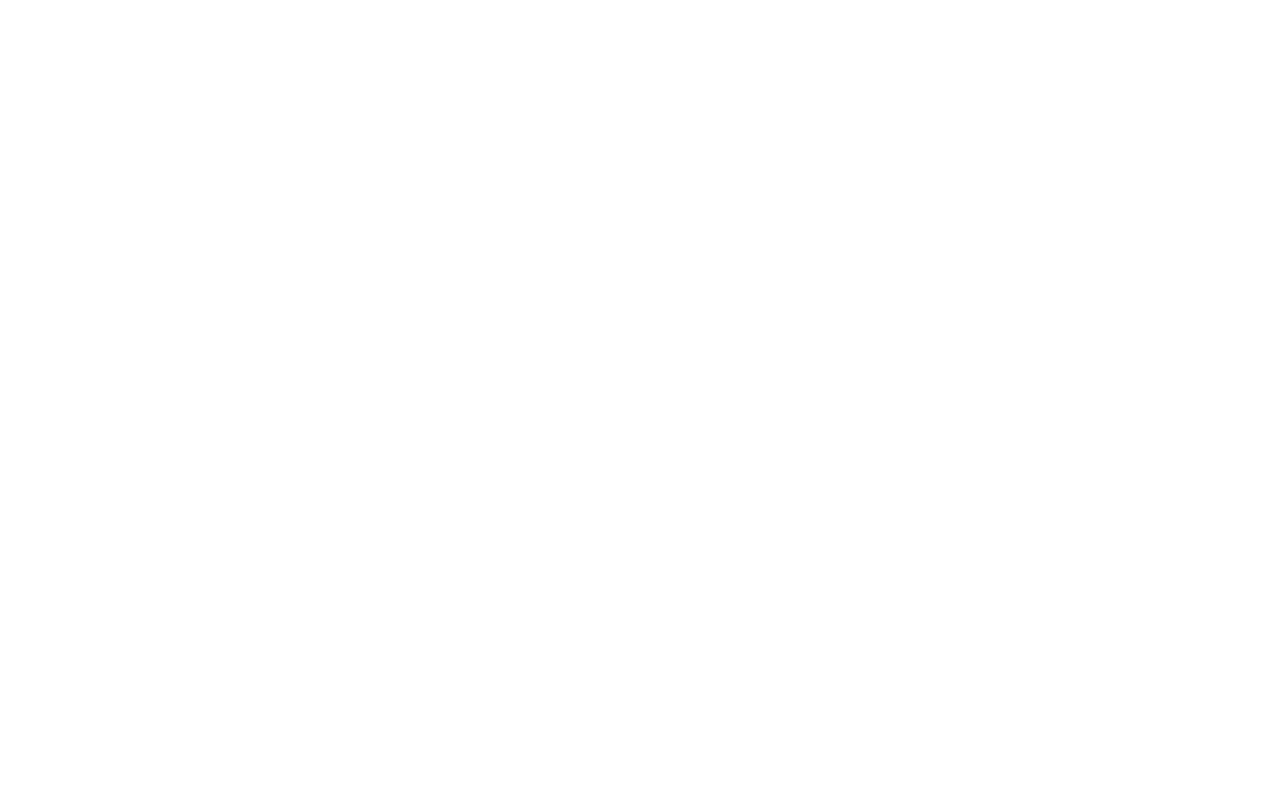
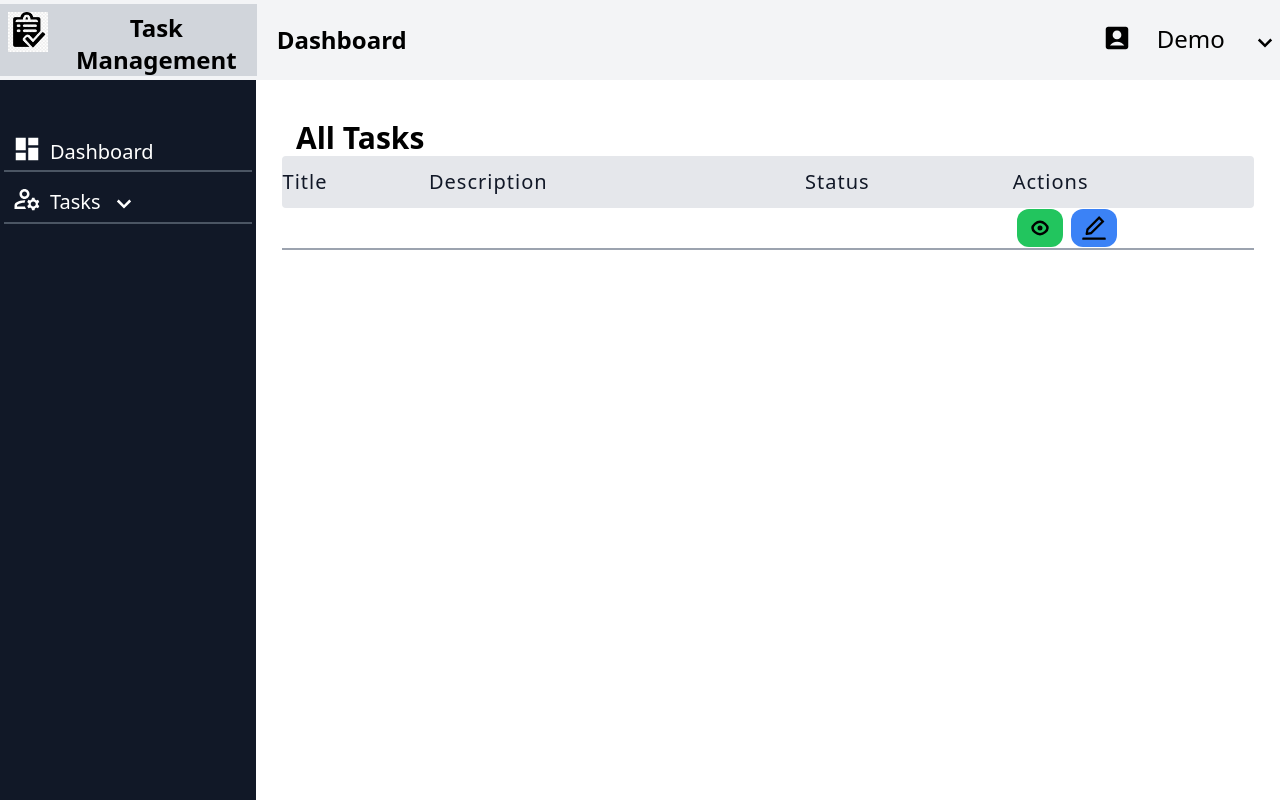
Before and after one commit to aaqure786/task-management-ui, a React (Create React App) app in the folder task-management/: page /dashboard/alltasks in a window 1280 px wide. Before the commit this address had no page. Built offline with nearby package versions, Linux system fonts and the light colour scheme.

Commit message:
Adding More components

```diff
--- a/task-management/src/App.js
+++ b/task-management/src/App.js
@@ -3,6 +3,9 @@ import Home from './components/Home';
 import {  Route, Routes } from 'react-router-dom'
 import Login from './components/Login';
 import Index from './components/dashboard/Index';
+import Tasks from './components/dashboard/Tasks';
+import AddorEditTasks from './components/dashboard/AddorEditTasks';
+import AllTasks from './components/dashboard/AllTasks';
 function App() {
   return (
     <div className="App">
@@ -14,6 +17,11 @@ function App() {
 
           <Route path='/login' element={<Login />} />
           <Route path='/dashboard' element={<Index />} >
+          <Route path='tasks' element={<Tasks />} />
+          <Route path='addtask' element={<AddorEditTasks />} />
+          <Route path='alltasks' element={<AllTasks />} />
+
+
 
           </Route>
 
--- /dev/null
+++ b/task-management/src/components/dashboard/AddorEditTasks.js
@@ -0,0 +1,94 @@
+import {React, useState } from 'react'
+// import { useNavigate } from 'react-router-dom';
+// import { ToastContainer } from "react-toastify"
+// import 'react-toastify/dist/ReactToastify.css';
+
+const AddorEditTasks = () => {
+//   const BASE_URL = process.env.local.REACT_APP_BASE_URL
+  const [task, setTask] = useState({title :"",description:"" })
+//   const navigate = useNavigate()
+  const hadlechange = (e) => {
+    setTask({...task, [e.target.name]: e.target.value} )
+  }
+  const hadleClick = async (e) => {
+    e.preventDefault()
+    // console.log(task)
+    // const {name, contact, branch, password, address} = task
+    // const result = await fetch(`${BASE_URL}/api/task/addtask`,{
+    //   method:"POST",
+    //   headers:{
+    //     'Content-Type': 'application/json',
+    //     'token': localStorage.getItem('token')
+    //   },
+    //   body: JSON.stringify({
+    //     name, contact, branch, password, address
+    //   })
+    // });
+    // const response = await result.json()
+    // if(response){
+    //   toast.success('Data Saved Successfuly', {
+    //     position: "top-right",
+    //     autoClose: 1000,
+    //     hideProgressBar: false,
+    //     closeOnClick: true,
+    //     pauseOnHover: true,
+    //     draggable: true,
+    //     progress: undefined,
+    //     theme: "light",
+    //     });
+    //     setTimeout(() => {
+    //       navigate("/dashboard/officetask")
+    //     }, 1000);
+    //     setTask({title :"",description:"" })
+    // }
+  }
+
+
+//   useEffect(() => {
+//     getBranch();
+//     // eslint-disable-next-line react-hooks/exhaustive-deps
+//   }, [])
+
+  return (
+    <div>
+      <div className='flex flex-col items-center'>
+        {/* <ToastContainer
+          position="top-right"
+          autoClose={1000}
+          hideProgressBar={false}
+          newestOnTop={false}
+          closeOnClick
+          rtl={false}
+          pauseOnFocusLoss
+          draggable
+          pauseOnHover
+          theme="dark"
+        /> */}
+        <div className=' w-full min-h-[70vh] flex flex-col justify-center items-center mt-5  '>
+          <div className='flex flex-col h-[500px] justify-start py-10  w-[90%] rounded-3xl shadow-2xl shadow-gray-400  bg-slate-100 '>
+            <h1 className='text-start mx-[5%]  text-3xl font-semibold  '>Task Details</h1>
+            <form className='flex flex-col text-start'>
+              <div className='grid grid-cols-1 mt-5  '>
+                <div className=' flex flex-col'>
+                  <label className=' text-xl text-start mb-1  mx-[5%] font-bold'>Title</label>
+                  <input className=' w-[90%] mx-[5%] px-6 py-2 border-2 rounded-lg focus:outline-none border-gray-600 bg-transparent  ' type='text' onChange={hadlechange} name='title' value={task.name} id="name" placeholder='Title of the task' />
+                </div>
+
+              </div>
+
+              <div className='grid mt-5 grid-cols-1  '>
+                <div className=' flex flex-col'>
+                  <label className=' text-xl text-start mb-1  mx-[5%] font-bold'>Description</label>
+                  <textarea rows={5} cols={10} className=' w-[90%] mx-[5%] px-6 py-2 border-2 rounded-lg focus:outline-none border-gray-600 bg-transparent  ' type='text' onChange={hadlechange} name='description' value={task.address} id="description" placeholder='Description' />
+                </div>
+              </div>
+              <button onClick={hadleClick} className='items-start   mx-[5%] w-[15%] text-2xl mt-5 px-3 text-white bg-blue-500 rounded-md py-3 '>Save task</button>
+            </form>
+          </div>
+        </div>
+      </div>
+    </div>
+  )
+}
+
+export default AddorEditTasks
--- /dev/null
+++ b/task-management/src/components/dashboard/AllTasks.js
@@ -0,0 +1,55 @@
+import React from 'react'
+import { AiOutlineEdit } from 'react-icons/ai'
+import {GrFormView} from 'react-icons/gr'
+import { Link } from 'react-router-dom'
+
+const AllTasks = () => {
+  return (
+    <div>
+        <div>
+            <h1 className='text-3xl flex items-start ml-10 font-semibold mt-10 '>All Tasks</h1>
+            {/* <Link to={"dashboard/addtask"} className='flex w-[12%] ml-[85%] bg-green-300 py-2 my-2 px-1 text-xl font-semibold rounded-xl'>
+                <AiOutlinePlus ssize={30} className='mx-1 mt-1' /> Add Tasks
+                </Link> */}
+
+            <div className=" mx-[2.5%] w-[95%]  overflow-auto">
+                <table className="table-auto w-full text-left whitespace-no-wrap">
+                    <thead>
+                        <tr>
+                            <th className=" py-3 title-font tracking-wider font-medium text-gray-900 text-xl bg-gray-200 rounded-tl rounded-bl">Title</th>
+                            <th className=" py-3 title-font tracking-wider font-medium text-gray-900 text-xl bg-gray-200">Description</th>
+                            <th className=" py-3 title-font tracking-wider font-medium text-gray-900 text-xl bg-gray-200">Status</th>
+                            <th className=" title-font tracking-wider font-medium text-gray-900 text-xl bg-gray-200 rounded-tr rounded-br">Actions</th>
+                        </tr>
+                    </thead>
+                    <tbody>
+                        {
+                            // manager.map((vlaue,index)=>{
+
+                            //         return
+                                     <tr  className='border-b-2 border-gray-400'>
+                                <td className="px-1 py-3"></td>
+                                <td className="px-1 py-3"></td>
+                                <td className="px-1 py-3"></td>
+                                <td className="w-10 flex ">
+                                <Link className='   mx-1 bg-green-500 rounded-xl'><GrFormView size={30}  className='mx-2 mt-1 '/></Link>
+                                <Link  className=' w-[50px] bg-blue-500 flex mx-1  rounded-xl px-2 text-2xl py-1'><AiOutlineEdit size={30} /></Link>
+
+
+
+                                </td>
+                            </tr>
+                            // })
+                        }
+
+
+                    </tbody>
+                </table>
+            </div>
+
+        </div>
+    </div>
+  )
+}
+
+export default AllTasks
--- a/task-management/src/components/dashboard/Index.js
+++ b/task-management/src/components/dashboard/Index.js
@@ -7,13 +7,13 @@ const Index = () => {
     <div>
          <div className='overflow-y-hidden'>
             <Navbar1 />
-            <div className='flex max-h-[83.5vh]'>
+            <div className='flex max-h-[100vh]'>
 
 
-                <div className='w-[25%] overflow-y-auto'>
+                <div className='w-[20%] overflow-y-auto'>
                     <Sidebar/>
                 </div>
-                <div className='w-[75%] overflow-y-auto'>
+                <div className='w-[80%] overflow-y-auto'>
                     <Outlet />
                 </div>
             </div>
--- a/task-management/src/components/dashboard/Navbar1.js
+++ b/task-management/src/components/dashboard/Navbar1.js
@@ -21,15 +21,15 @@ const Navbar1 = () => {
     return (
         <div>
 
-            <div className='flex w-full h-[50px] mt-2   bg-gray-100 z-10 border-b-2 border-gray-400    justify-between '>
-                <div className='w-[70%] md:w-[25%] md:border-r-2 md:border-gray-400 flex items-center '>
-                    <motion.div initial={{ x: 50 }} animate={{ x: 0 }} transition={{ duration: 1 }} className='flex '>
+            <div className='flex w-full h-[10vh]    bg-gray-100 z-10     justify-between '>
+                <div className='w-[70%] md:w-[23.5%]  flex items-center '>
+                    <motion.div initial={{ x: 50 }} animate={{ x: 0 }} transition={{ duration: 1 }} className='flex w-full bg-gray-300'>
                         <img  src={pic} alt='courier' className='m-2 h-10' />
-                        <h1 className='text-3xl mt-4 font-semibold'> Courier Services</h1>
+                        <h1 className='text-2xl mt-2 font-semibold'> Task Management</h1>
                     </motion.div>
 
                 </div>
-                <div className='w-[30%] md:w-[40%] hidden md:flex items-center '>
+                <div className='w-[30%] md:w-[66.5%] hidden md:flex items-center '>
                     <h1 className='text-2xl mx-5 font-bold '>Dashboard</h1>
                 </div>
 
@@ -40,8 +40,8 @@ const Navbar1 = () => {
 
 
                 </div>
-                <div className='w-[30%]  justify-center relative items-center rounded-r-2xl hidden md:flex lg:flex'>
-                    <div className='flex ml-10'>
+                <div className='w-[20%]  relative items-center rounded-r-2xl hidden md:flex lg:flex'>
+                    <div className='flex justify-between w-full ml-10'>
                         <h1 > <RiAccountBoxFill size={30} /> </h1>
 
                         <h1 className='text-lg md:text-2xl mx-3  '>Demo</h1>
@@ -50,10 +50,7 @@ const Navbar1 = () => {
                     </div>
                     {cliked &&
                         <div className='w-full h-[150px] absolute top-20 z-10 right-10 bg-gray-100 justify-center rounded-3xl flex items-start  flex-col'>
-                            <div className='flex'>
-                                <AiOutlineSetting size={20} className='mx-5 mt-1' />
-                                <h1 className='text-xl font-semibold'>Manage Account</h1>
-                            </div>
+
                             <button onClick={handleLogout} className='flex mt-2 '>
                                 <BiLogOut size={20} className='mx-5 mt-1' />
                                 <h1 className='text-xl font-semibold'>Logout</h1>
--- a/task-management/src/components/dashboard/Sidebar.js
+++ b/task-management/src/components/dashboard/Sidebar.js
@@ -1,9 +1,46 @@
-import React from 'react'
+import React, { useState } from 'react'
+import { motion } from 'framer-motion'
+import { BiChevronDown } from 'react-icons/bi'
+
+import { MdOutlineManageAccounts, MdDashboard } from 'react-icons/md'
+
+import { Link } from 'react-router-dom'
+
+
+
+
 
 const Sidebar = () => {
+  const [moffice, setMoffice] = useState(false)
+
   return (
-    <div>
+    <div className='bg-gray-900 min-h-[90vh] py-[50px] w-full flex   flex-col'>
+      {/* Dashboard button */}
+      <Link to={"dashboard"} className='flex  px-2 py-1 border-b-[2px] mx-1 border-gray-600 active:border-white justify-start'>
+        <MdDashboard size={30} style={{ color: "white" }} />
+        <h1 className='text-white mt-1 mx-2 text-xl md:text-xl'>Dashboard</h1>
 
+      </Link>
+      <div className='flex mx-1 px-2 mt-2 py-1 border-b-[2px]  border-gray-600 active:border-white  justify-start'>
+        <Link to={"tasks"} className='flex '>
+          <MdOutlineManageAccounts size={30} style={{ color: "white" }} />
+          <h1 className='text-white mt-1 mx-2 text-xl md:text-xl'>Tasks </h1>
+        </Link>
+        <motion.h1 animate={moffice ? { rotate: 180 } : { rotate: 0 }} className='text-xl md:text-3xl mt-1 text-white  cursor-pointer '> <BiChevronDown onClick={() => { setMoffice(!moffice) }} /> </motion.h1>
+      </div>
+      {moffice &&
+        <>
+        <Link to={'alltasks'} className='flex w-[90%] ml-5 px-2 mt-2 py-1 border-b-[2px]  border-gray-200 justify-start'>
+
+          <h1 className='text-white mt-1 mx-2 text-xl md:text-xl'>All Task</h1>
+        </Link>
+        <Link to={'addtask'} className='flex w-[90%] ml-5 px-2 mt-2 py-1 border-b-[2px]  border-gray-200 justify-start'>
+
+          <h1 className='text-white mt-1 mx-2 text-xl md:text-xl'>Add Task</h1>
+        </Link>
+        </>
+      }
+      {/* Manage Offices */}
     </div>
   )
 }
--- /dev/null
+++ b/task-management/src/components/dashboard/Tasks.js
@@ -0,0 +1,11 @@
+import React from 'react'
+
+const Tasks = () => {
+  return (
+    <div>
+        Welcome To Tasks Page
+    </div>
+  )
+}
+
+export default Tasks
```
